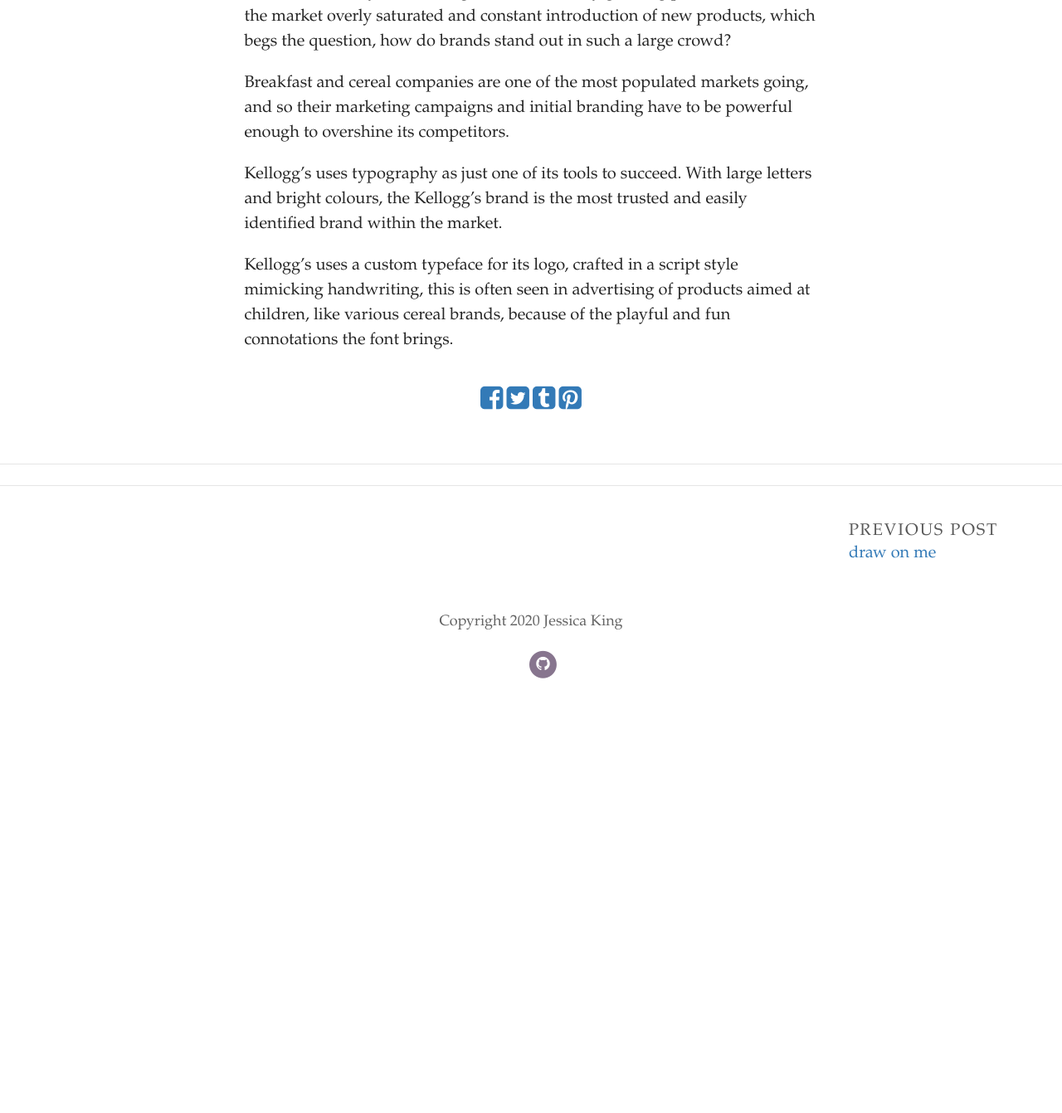
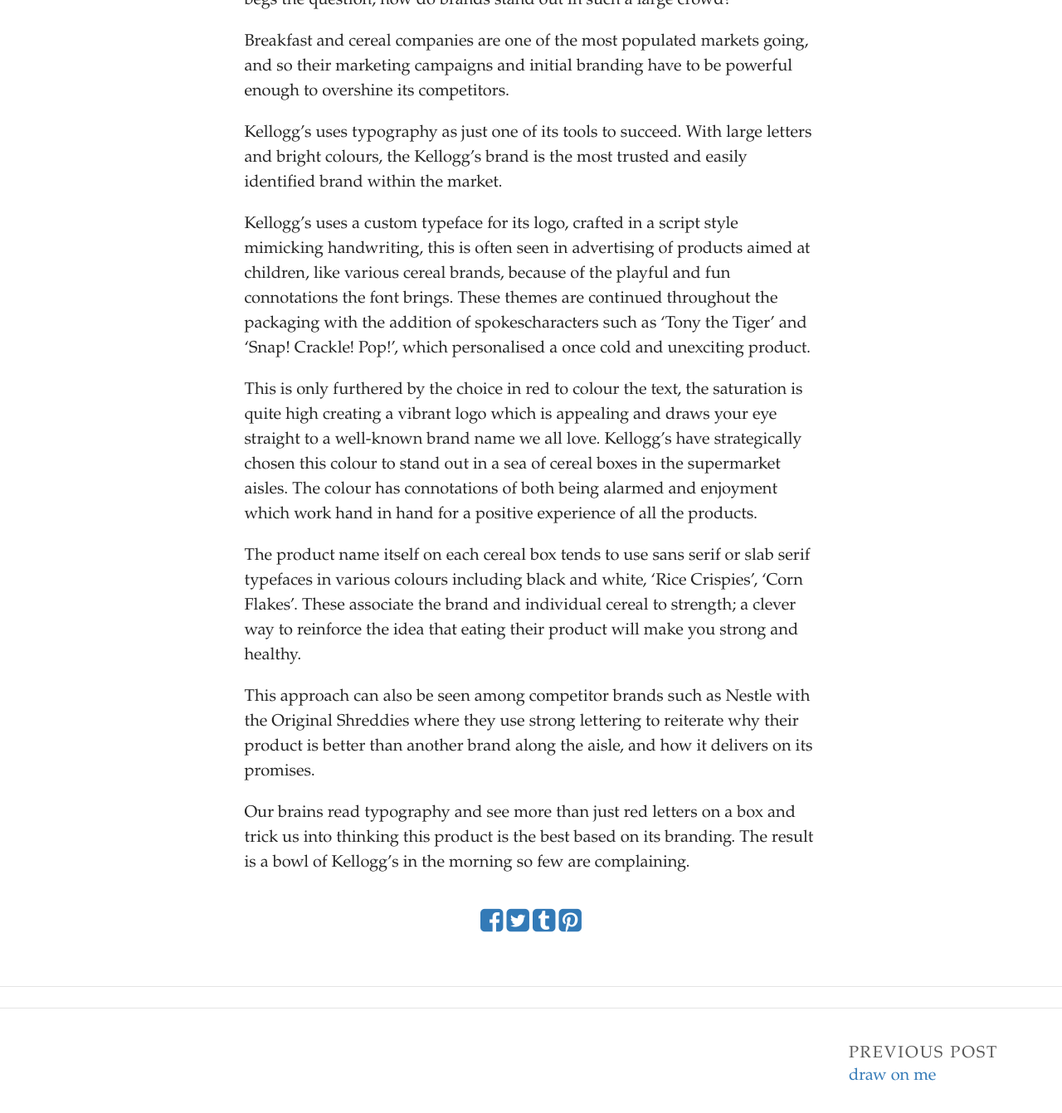
Before and after one commit to jessking16/thetype, a Jekyll site: the page built from _posts/2020-10-12-snap-crackle-pop.md, in a window 1280 px wide and 1400 px high, scrolled down 1220 px. Shown: the top 1342 px of the window at 83% size. Built offline with Jekyll 4.4.1, drawn with Linux system fonts in a browser that asks for light colours; some web fonts are replaced; comment, search, counter and statistics services are not loaded; before the commit the page ends 2067 px from its top, so only the background shows below that; some of the changed text lies outside the part shown.

Commit message:
Update Post “2020-10-12-snap-crackle-pop”

```diff
--- a/_posts/2020-10-12-snap-crackle-pop.md
+++ b/_posts/2020-10-12-snap-crackle-pop.md
@@ -18,4 +16,12 @@
 
 Kellogg’s uses typography as just one of its tools to succeed. With large letters and bright colours, the Kellogg’s brand is the most trusted and easily identified brand within the market.
 
-Kellogg’s uses a custom typeface for its logo, crafted in a script style mimicking handwriting, this is often seen in advertising of products aimed at children, like various cereal brands, because of the playful and fun connotations the font brings.
+Kellogg’s uses a custom typeface for its logo, crafted in a script style mimicking handwriting, this is often seen in advertising of products aimed at children, like various cereal brands, because of the playful and fun connotations the font brings. These themes are continued throughout the packaging with the addition of spokescharacters such as ‘Tony the Tiger’ and ‘Snap! Crackle! Pop!’, which personalised a once cold and unexciting product.
+
+This is only furthered by the choice in red to colour the text, the saturation is quite high creating a vibrant logo which is appealing and draws your eye straight to a well-known brand name we all love. Kellogg’s have strategically chosen this colour to stand out in a sea of cereal boxes in the supermarket aisles. The colour has connotations of both being alarmed and enjoyment which work hand in hand for a positive experience of all the products.
+
+The product name itself on each cereal box tends to use sans serif or slab serif typefaces in various colours including black and white, ‘Rice Crispies’, ‘Corn Flakes’. These associate the brand and individual cereal to strength; a clever way to reinforce the idea that eating their product will make you strong and healthy.
+
+This approach can also be seen among competitor brands such as Nestle with the Original Shreddies where they use strong lettering to reiterate why their product is better than another brand along the aisle, and how it delivers on its promises.
+
+Our brains read typography and see more than just red letters on a box and trick us into thinking this product is the best based on its branding. The result is a bowl of Kellogg’s in the morning so few are complaining.
```
Also changed, not shown: other parts of _posts/2020-10-12-snap-crackle-pop.md (+1 -3 lines).
